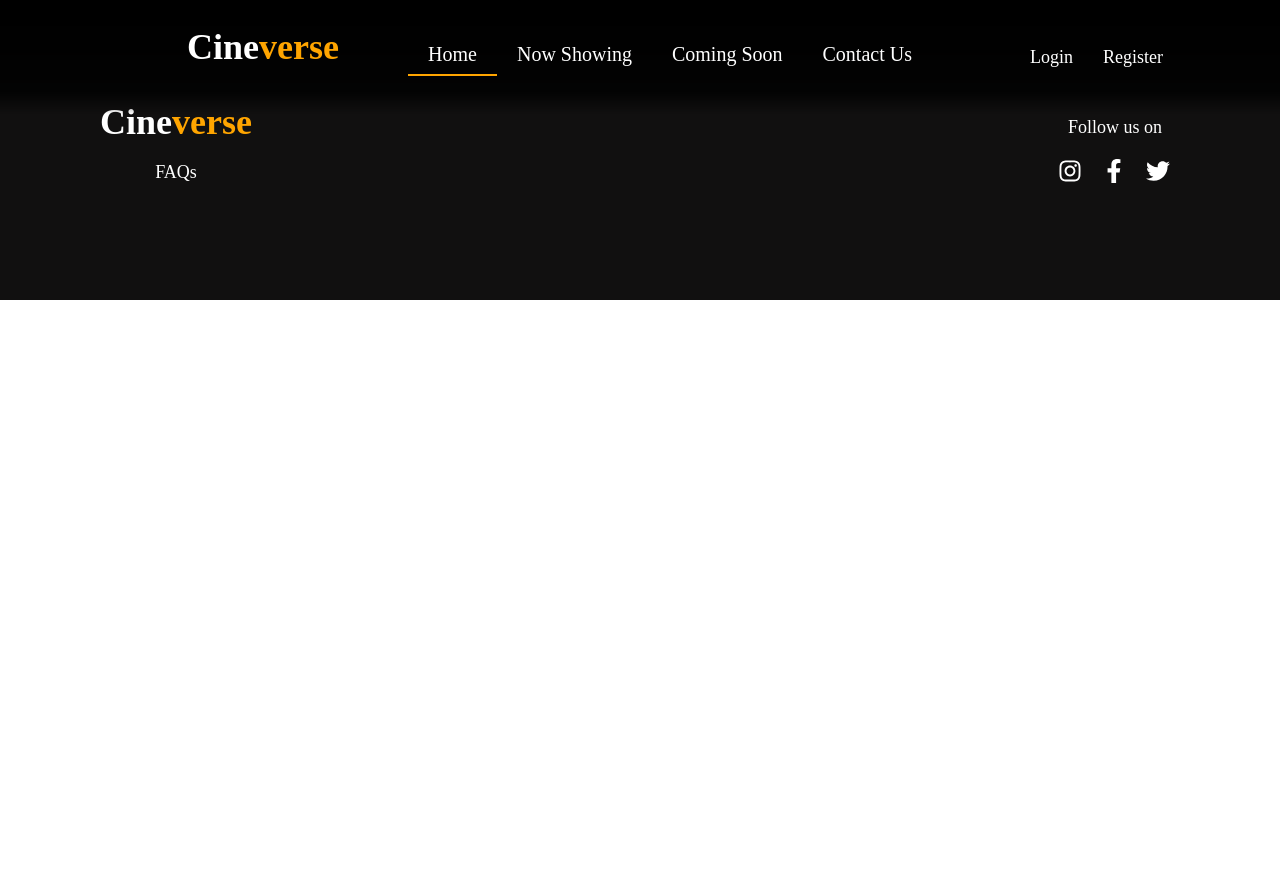
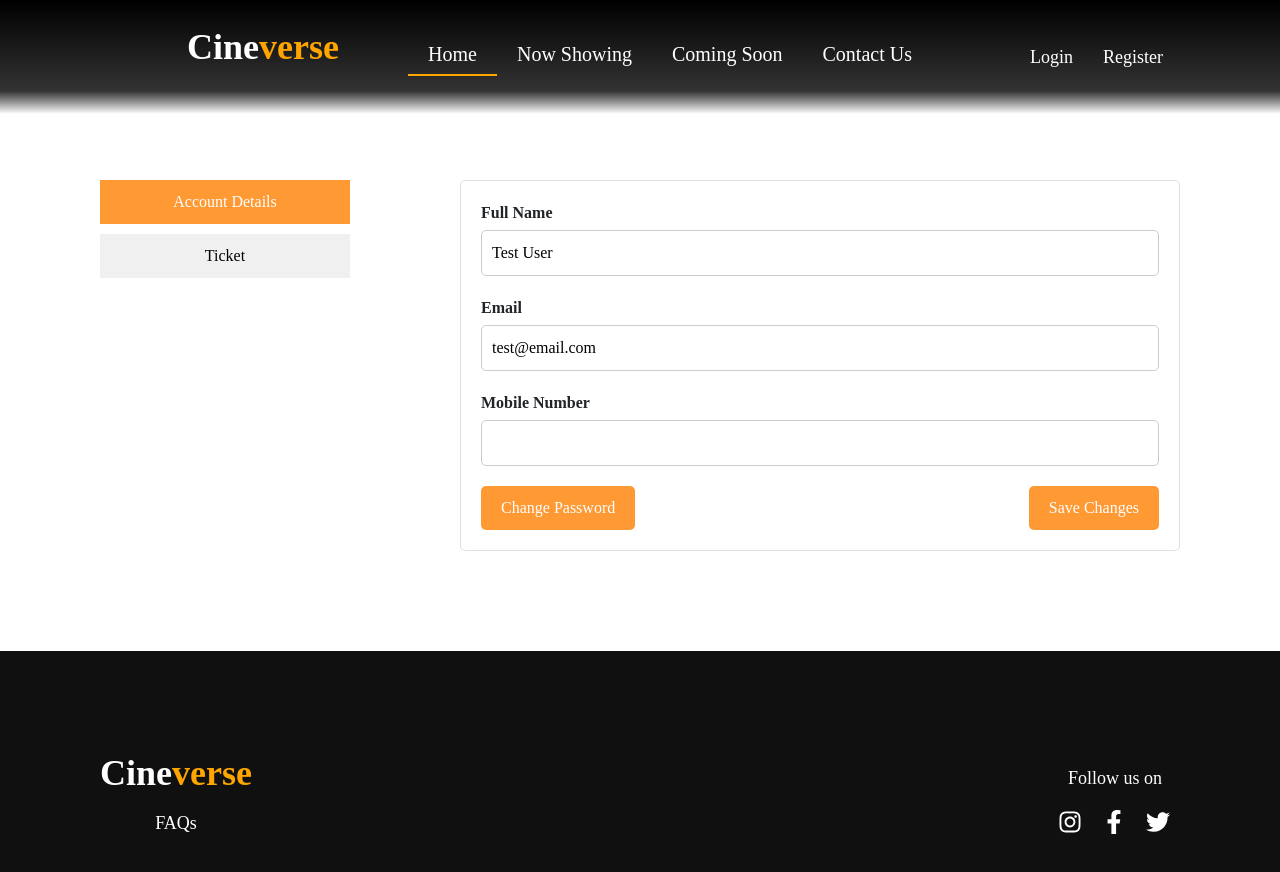
Before and after one commit to ImSuis/Cineverse, a React (Create React App) app in the folder cineverse_frontend/: page /profile in a window 1280 px wide. Shown: the top 872 px of the page. Before the commit the page ends 800 px from the top, so only its background shows below. Built offline with nearby package versions, Linux system fonts and the light colour scheme; a web font is replaced by a local one.

Commit message:
profile route

```diff
--- a/cineverse_frontend/src/component/navbar.jsx
+++ b/cineverse_frontend/src/component/navbar.jsx
@@ -33,6 +33,11 @@ const Navbar = ({ handleLoginModalShow, handleRegisterModalShow, isLoggedIn, use
         window.location.reload();
     };
 
+    const navigateToProfile = () => {
+        navigate('/profile');
+        setDropdownOpen(false);
+    };
+
     return (
         <div className="navbar-container">
             <Container>
@@ -61,13 +66,14 @@ const Navbar = ({ handleLoginModalShow, handleRegisterModalShow, isLoggedIn, use
                                     </div>
                                     {dropdownOpen && (
                                         <div className="dropdown-menu">
+                                            <button onClick={navigateToProfile}>Profile</button>
                                             <button onClick={handleLogout}>Logout</button>
                                         </div>
                                     )}
                                 </div>
                             ) : (
                                 <>
-                                    <button  className="login-link" onClick={handleLoginModalShow}>Login</button>
+                                    <button className="login-link" onClick={handleLoginModalShow}>Login</button>
                                     <button href="#register" className="register-link" onClick={handleRegisterModalShow}>Register</button>
                                 </>
                             )}
--- a/cineverse_frontend/src/main.js
+++ b/cineverse_frontend/src/main.js
@@ -20,6 +20,7 @@ import AddShowtime from "./pages/admin/addShowtimes";
 import ManageSchedules from "./pages/admin/manageSchedule";
 import AddSchedule from "./pages/admin/addSchedule";
 import Footer from "./component/footer";
+import Profile from "./pages/profile";
 
 const Main = ({
   showLoginModal,
@@ -51,6 +52,7 @@ const Main = ({
         <Route path="/" element={<Homepage />} />
         <Route path="/seat-selection/:scheduleId" element={<SeatSelection />} />
         <Route path="/movie/:id" element={<Movie />} />
+        <Route path="/profile" element={<Profile />} />
         <Route element={<AdminRoutes />}>
           <Route path="/admin" element={<AdminDashboard />} />
           <Route path="/admin/movies" element={<ManageMovies />} />
--- /dev/null
+++ b/cineverse_frontend/src/pages/profile.jsx
@@ -0,0 +1,35 @@
+import React from 'react';
+import '../style/profile.css';
+
+function Profile() {
+  return (
+    <div className="profile-container">
+      <div className="profile-sidebar">
+        <button className="profile-sidebar-button active">Account Details</button>
+        <button className="profile-sidebar-button">Ticket</button>
+      </div>
+      <div className="profile-content">
+        <form className="profile-form">
+          <div className="profile-form-group">
+            <label>Full Name</label>
+            <input type="text" value="Test User" />
+          </div>
+          <div className="profile-form-group">
+            <label>Email</label>
+            <input type="email" value="test@email.com" />
+          </div>
+          <div className="profile-form-group">
+            <label>Mobile Number</label>
+            <input type="text" value="" />
+          </div>
+          <div className="profile-form-buttons">
+            <button type="button" className="profile-btn profile-change-password">Change Password</button>
+            <button type="submit" className="profile-btn profile-save-changes">Save Changes</button>
+          </div>
+        </form>
+      </div>
+    </div>
+  );
+}
+
+export default Profile;
--- /dev/null
+++ b/cineverse_frontend/src/style/profile.css
@@ -0,0 +1,76 @@
+.profile-container {
+    display: flex;
+    margin: 100px;
+    margin-top: 180px;
+  }
+
+  .profile-sidebar {
+    display: flex;
+    flex-direction: column;
+    margin-right: 20px;
+  }
+
+  .profile-sidebar-button {
+    padding: 10px 20px;
+    border: none;
+    background-color: #f0f0f0;
+    cursor: pointer;
+    margin-bottom: 10px;
+    font-size: 16px;
+    text-align: center;
+    width: 250px;
+  }
+
+  .profile-sidebar-button.active {
+    background-color: #ff9933;
+    color: white;
+  }
+
+  .profile-content {
+    flex-grow: 1;
+    background-color: #ffffff;
+    padding: 20px;
+    border: 1px solid #e0e0e0;
+    border-radius: 5px;
+    margin-left: 90px;
+  }
+
+  .profile-form .profile-form-group {
+    margin-bottom: 20px;
+  }
+
+  .profile-form label {
+    display: block;
+    margin-bottom: 5px;
+    font-weight: bold;
+  }
+
+  .profile-form input {
+    width: 100%;
+    padding: 10px;
+    border: 1px solid #ccc;
+    border-radius: 5px;
+  }
+
+  .profile-form-buttons {
+    display: flex;
+    justify-content: space-between;
+  }
+
+  .profile-btn {
+    padding: 10px 20px;
+    border: none;
+    cursor: pointer;
+    font-size: 16px;
+    border-radius: 5px;
+  }
+
+  .profile-change-password {
+    background-color: #ff9933;
+    color: white;
+  }
+
+  .profile-save-changes {
+    background-color: #ff9933;
+    color: white;
+  }
```
Also changed, not shown: 1 other file (tests, documents, lock files or other folders).
